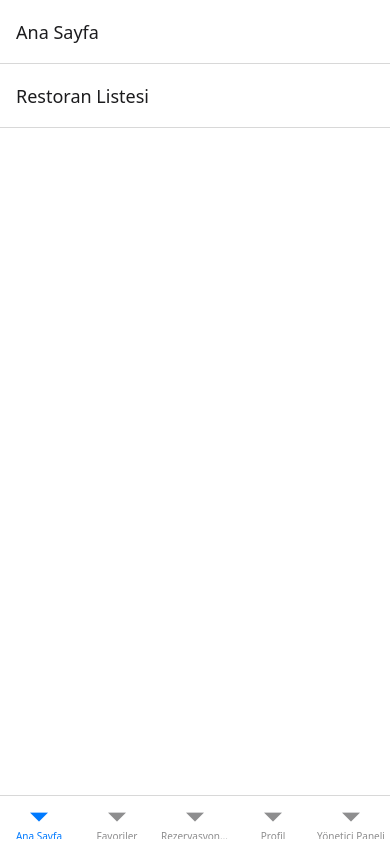
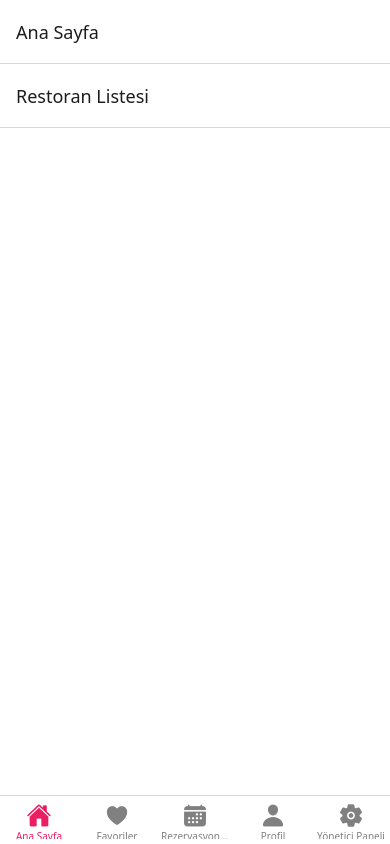
Before and after one commit to abdullahgedik/react-native-restaurant-app, a React Native app in the folder RestaurantReservationApp/: screen /Reservations in a window 390 px wide. Both pictures are taken after a click on the button "GIRIŞ YAP". Built offline with nearby package versions, Linux system fonts and the light colour scheme; no server answers.

Commit message:
Add tab icons and handle restaurant addition offline

```diff
--- a/RestaurantReservationApp/App.js
+++ b/RestaurantReservationApp/App.js
@@ -3,6 +3,7 @@ import React from 'react';
 import { NavigationContainer } from '@react-navigation/native';
 import { createBottomTabNavigator } from '@react-navigation/bottom-tabs';
 import { createNativeStackNavigator } from '@react-navigation/native-stack';
+import { Ionicons } from '@expo/vector-icons';
 import HomeStackScreen from './screens/HomeStackScreen'; // ya da HomeStackScreen'ı App.js içinde de tanımlayabilirsiniz
 
 // Diğer ekran bileşenlerini import edin:
@@ -52,7 +53,20 @@ function AdminStackScreen() {
 
 function AppTabs() {
   return (
-    <Tab.Navigator>
+    <Tab.Navigator
+      screenOptions={({ route }) => ({
+        tabBarIcon: ({ color, size }) => {
+          let iconName = 'home';
+          if (route.name === 'Favorites') iconName = 'heart';
+          else if (route.name === 'Reservations') iconName = 'calendar';
+          else if (route.name === 'Profile') iconName = 'person';
+          else if (route.name === 'AdminPanel') iconName = 'settings';
+          return <Ionicons name={iconName} size={size} color={color} />;
+        },
+        tabBarActiveTintColor: '#e91e63',
+        tabBarInactiveTintColor: 'gray',
+      })}
+    >
       <Tab.Screen
         name="Home"
         component={HomeStackScreen}
--- a/RestaurantReservationApp/contexts/RestaurantContext.js
+++ b/RestaurantReservationApp/contexts/RestaurantContext.js
@@ -33,6 +33,7 @@ export function RestaurantProvider({ children }) {
   };
 
   const addRestaurant = async (restaurant) => {
+    try {
       const res = await fetch(`${API_URL}/restaurants`, {
         method: 'POST',
         headers: { 'Content-Type': 'application/json' },
@@ -41,6 +42,12 @@ export function RestaurantProvider({ children }) {
       if (!res.ok) throw new Error('Failed to add restaurant');
       const data = await res.json();
       setRestaurants(prev => [...prev, data]);
+    } catch (err) {
+      // Fallback to local state when API is unreachable
+      const local = { id: String(Date.now()), ...restaurant };
+      setRestaurants(prev => [...prev, local]);
+      throw err;
+    }
   };
 
   const updateRestaurant = async (id, data) => {
```
Lines whose indentation alone changed are shown as unchanged.
